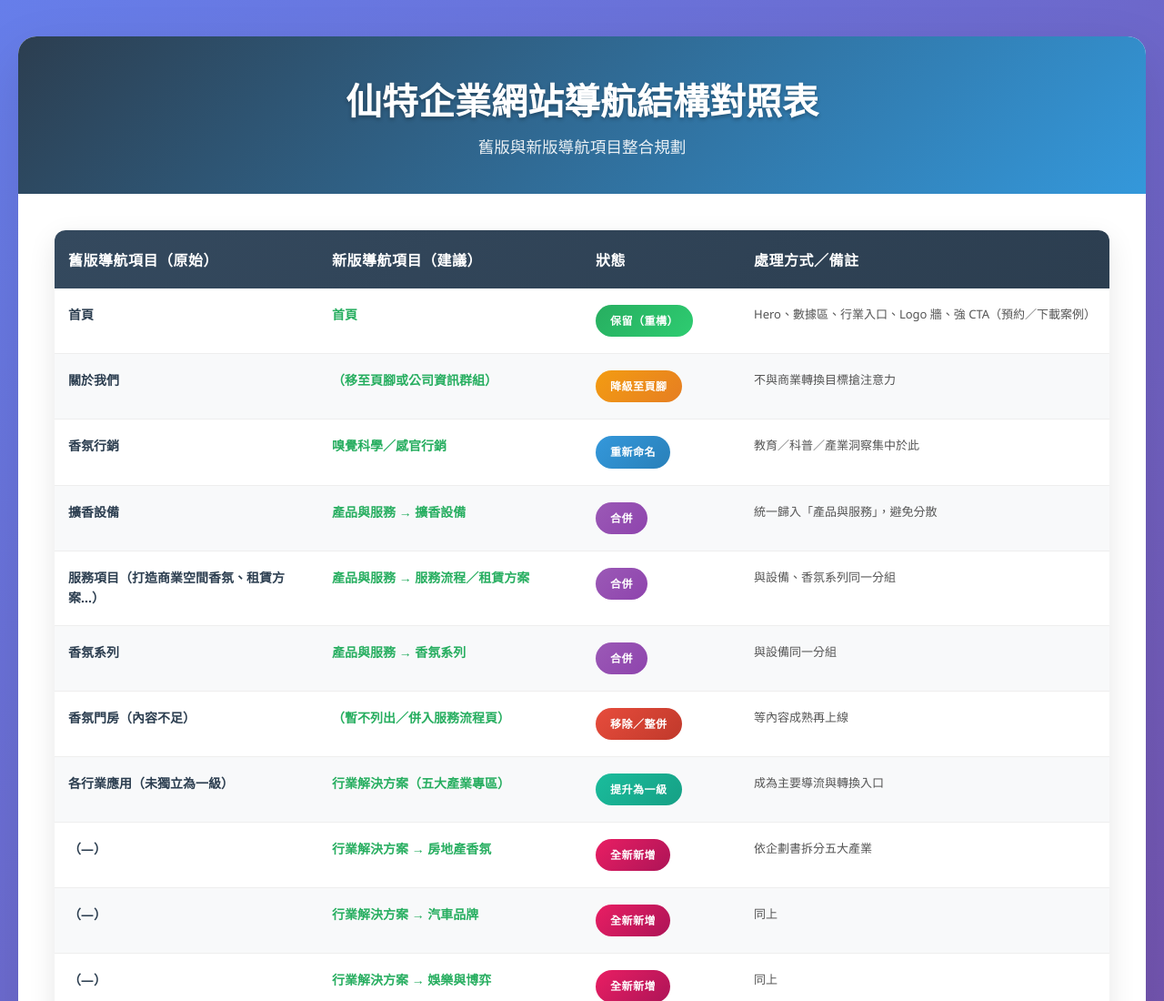
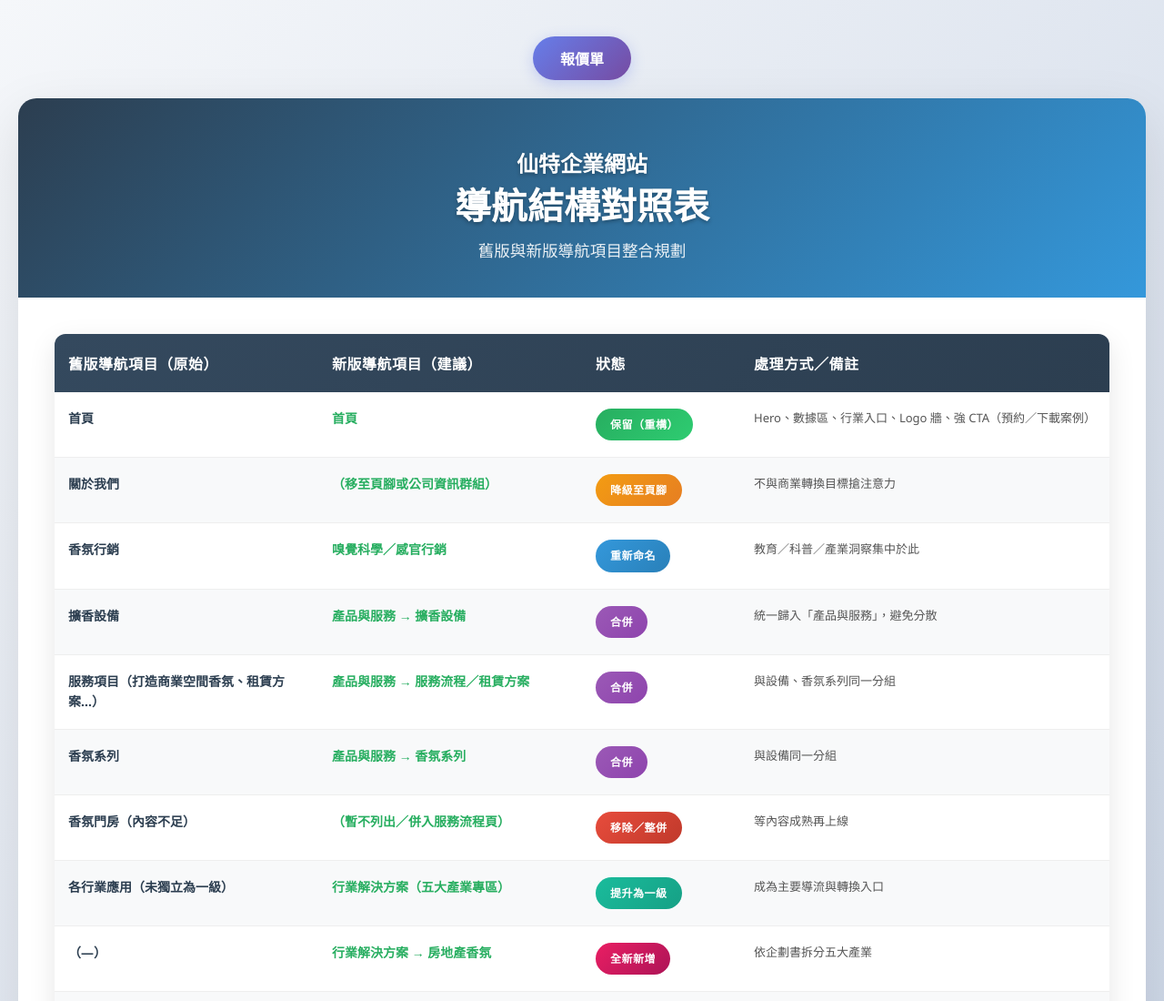
Before and after one commit to bermuda0427/scenter, a plain HTML site: page index.html in a window 1280 px wide. Shown: the top 1100 px of the page at 91% size. Drawn offline with Linux system fonts and the light colour scheme.

Commit message:
Add files via upload

```diff
--- a/index.html
+++ b/index.html
@@ -13,9 +13,31 @@
 
         body {
             font-family: 'Segoe UI', 'Microsoft JhengHei', sans-serif;
-            background: linear-gradient(135deg, #667eea 0%, #764ba2 100%);
+            background: linear-gradient(135deg, #f5f7fa 0%, #c3cfe2 100%);
             min-height: 100vh;
             padding: 40px 20px;
+        }
+
+        .nav-button {
+            text-align: center;
+            margin-bottom: 20px;
+        }
+
+        .nav-button a {
+            display: inline-block;
+            background: linear-gradient(135deg, #667eea 0%, #764ba2 100%);
+            color: white;
+            padding: 12px 30px;
+            border-radius: 25px;
+            text-decoration: none;
+            font-weight: bold;
+            transition: transform 0.3s ease;
+            box-shadow: 0 4px 15px rgba(102, 126, 234, 0.3);
+        }
+
+        .nav-button a:hover {
+            transform: translateY(-2px);
+            box-shadow: 0 6px 20px rgba(102, 126, 234, 0.4);
         }
 
         .container {
@@ -39,6 +61,7 @@
             font-weight: 700;
             margin-bottom: 10px;
             text-shadow: 0 2px 4px rgba(0, 0, 0, 0.3);
+            line-height: 1.3;
         }
 
         .header p {
@@ -195,6 +218,10 @@
             .print-btn {
                 display: none;
             }
+
+            .nav-button {
+                display: none;
+            }
         }
 
         @media (max-width: 768px) {
@@ -217,9 +244,13 @@
     </style>
 </head>
 <body>
+    <div class="nav-button">
+        <a href="quotation.html">報價單</a>
+    </div>
+
     <div class="container">
         <div class="header">
-            <h1>仙特企業網站導航結構對照表</h1>
+            <h1><span style="font-size: 0.6em;">仙特企業網站</span><br>導航結構對照表</h1>
             <p>舊版與新版導航項目整合規劃</p>
         </div>
 
```
